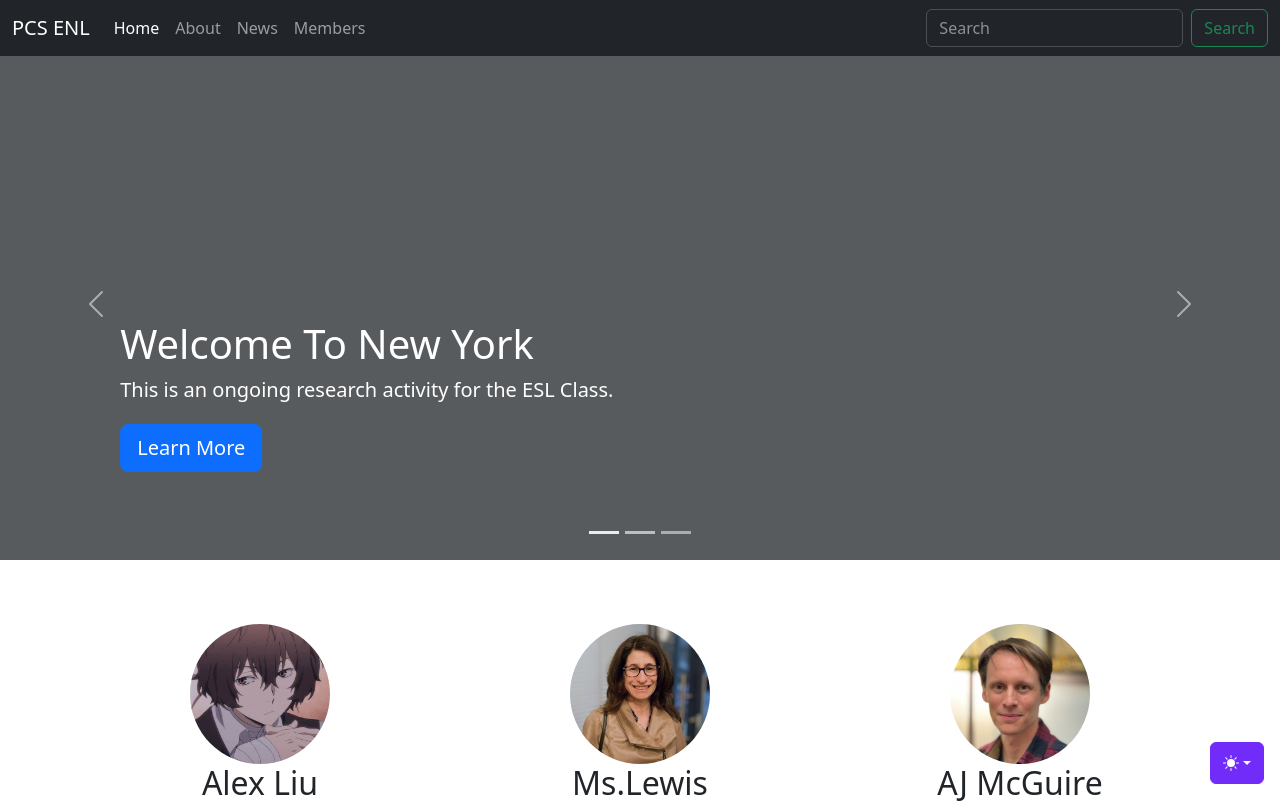
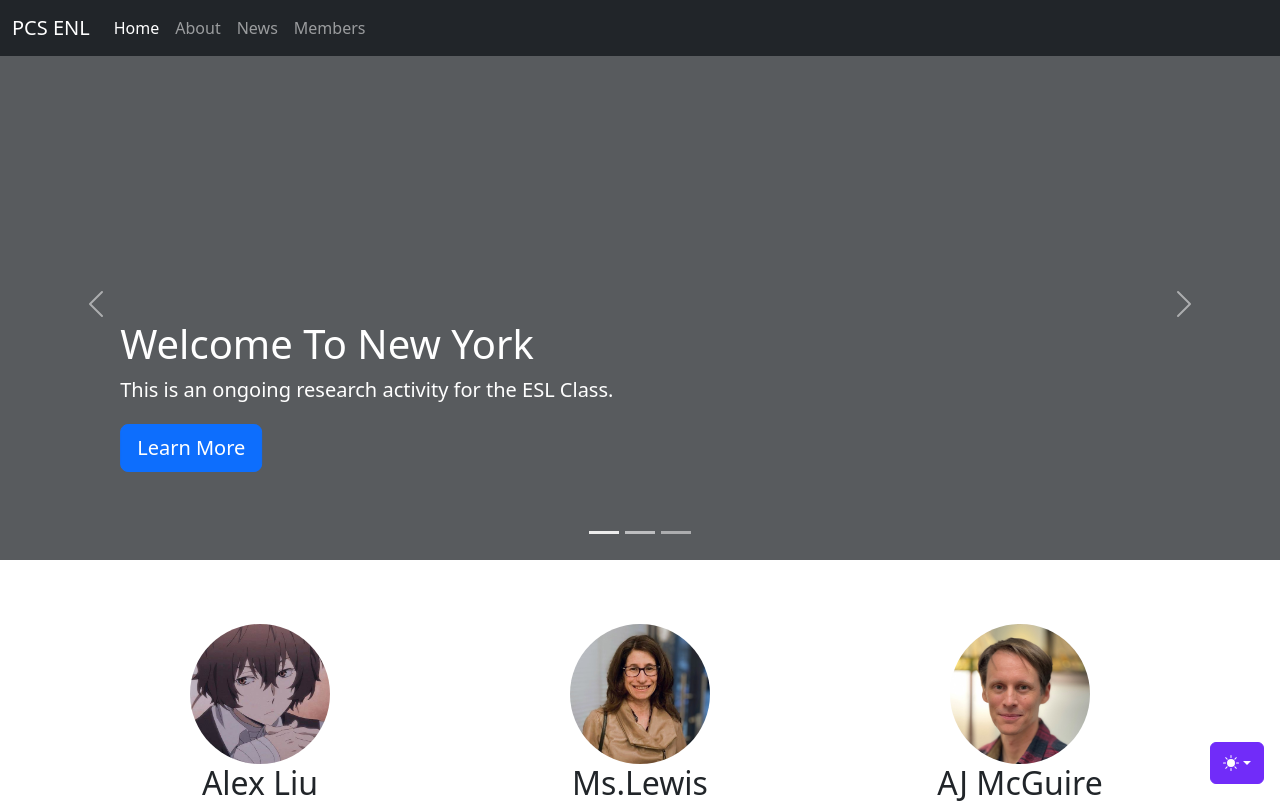
Before and after one commit to XYPakaSama/ENL, a website: page index.html in a window 1280 px wide. Shown: the top 803 px of the page. Drawn offline with Linux system fonts and the light colour scheme.

Commit message:
index.html

```diff
--- a/index.html
+++ b/index.html
@@ -224,21 +224,7 @@
                 <a class="nav-link" href="mem.html">Members</a>
               </li>
             </ul>
-            <form class="d-flex" role="search">
-              <input
-                class="form-control me-2"
-                type="search"
-                placeholder="Search"
-                aria-label="Search"
-              />
-              <button class="btn btn-outline-success" type="submit">
-                Search
-              </button>
-            </form>
-<!--             <form action="/search" method="get">
-              <input type="text" name="q" placeholder="搜索..." />
-              <input type="submit" value="搜索" />
-            </form> -->
+
           </div>
         </div>
       </nav>
```
